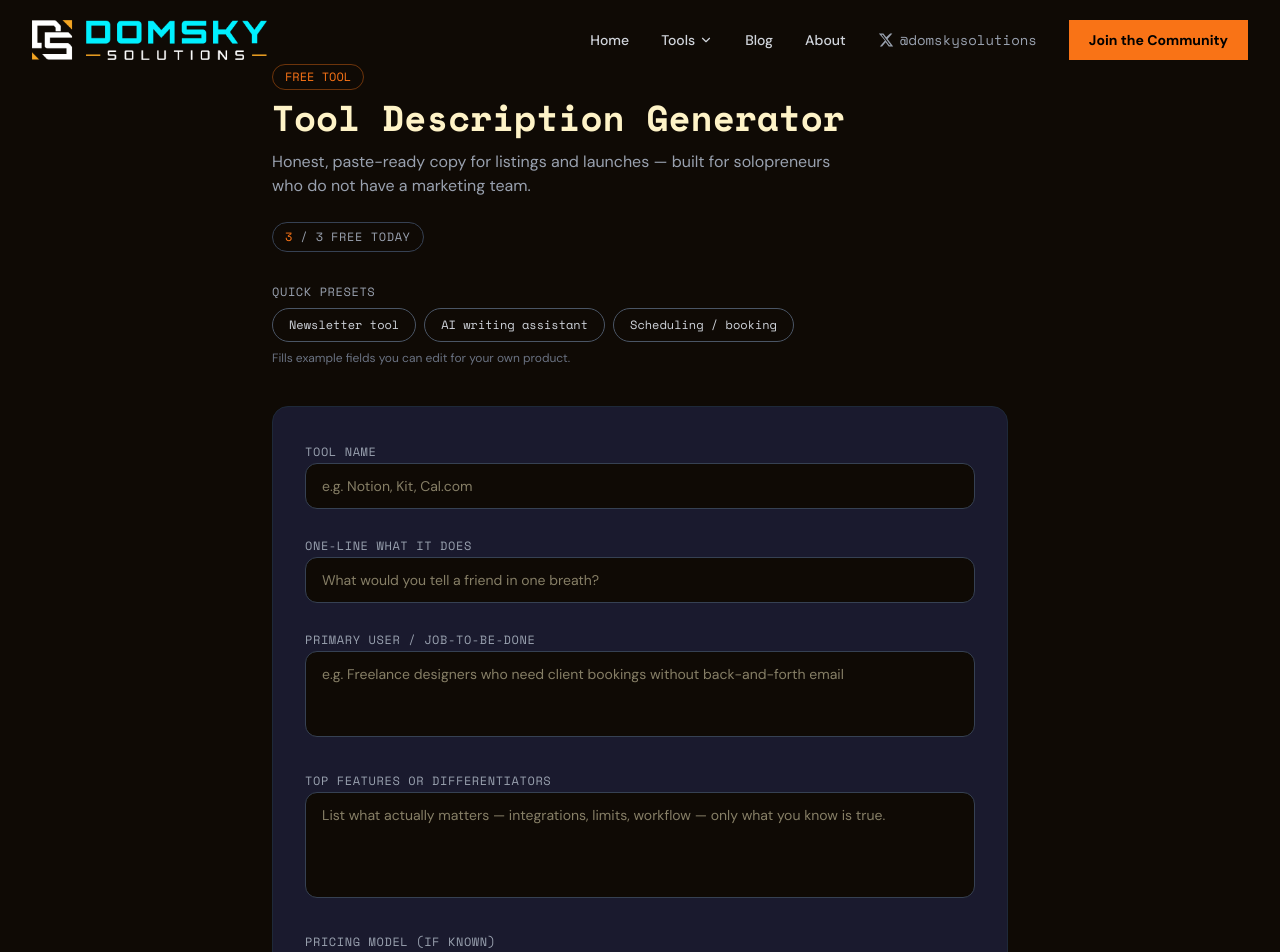
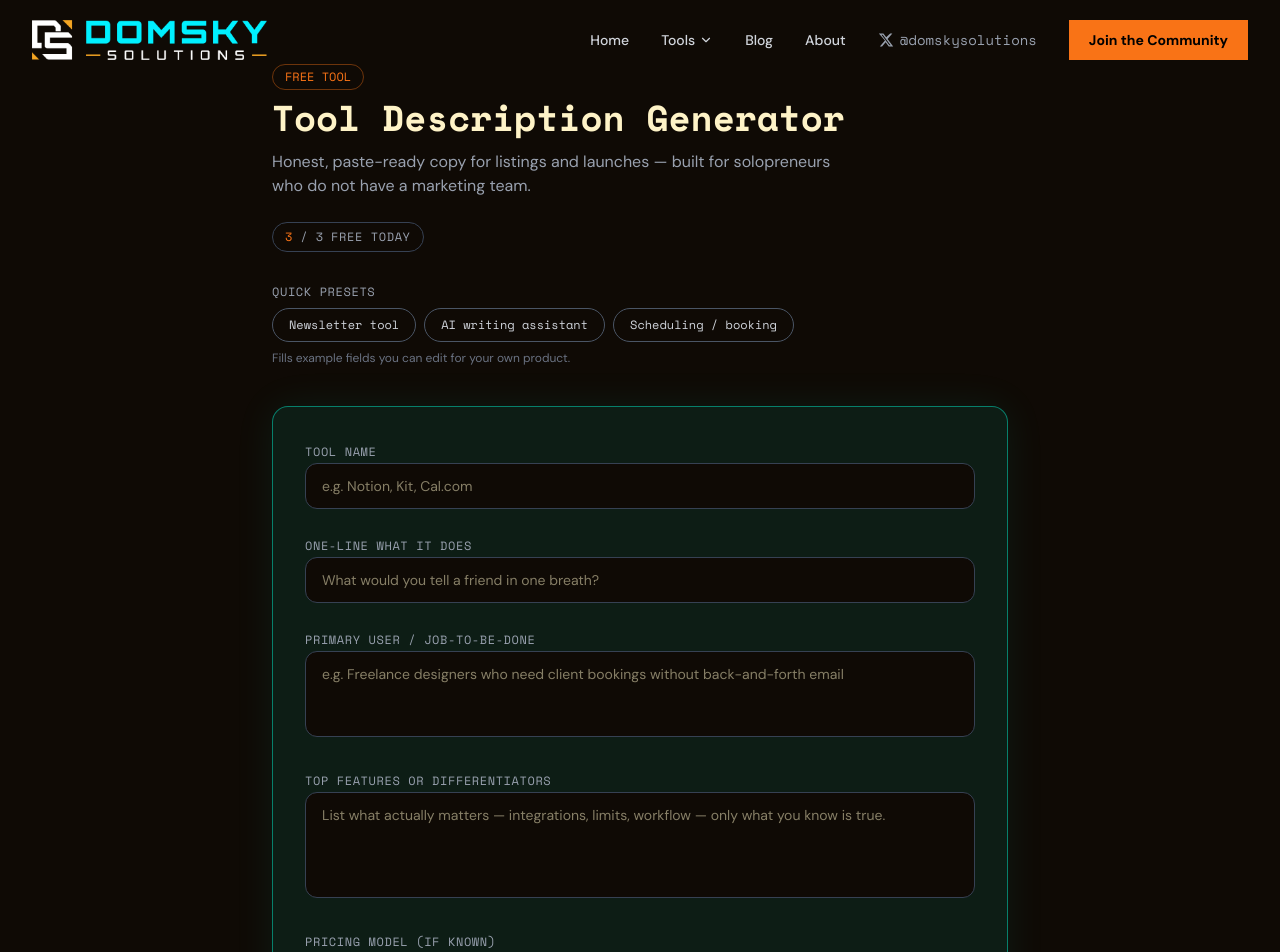
Before and after one commit to domskysolutions-collab/domskysolutions.com, a React (Vite) app: page /tools/tool-description in a window 1280 px wide. Shown: the top 952 px of the page. Built offline with nearby package versions, Linux system fonts and the light colour scheme.

Commit message:
Update ToolDescriptionPage.tsx

```diff
--- a/src/pages/tools/ToolDescriptionPage.tsx
+++ b/src/pages/tools/ToolDescriptionPage.tsx
@@ -293,8 +293,12 @@ export function ToolDescriptionPage() {
         </div>
 
         <div
-          className="mt-10 rounded-2xl border border-gray-800 p-8"
-          style={{ background: '#1a1a2e' }}
+          className="mt-10 rounded-2xl border p-8"
+          style={{
+            background: 'rgba(0, 245, 212, 0.08)',
+            borderColor: 'rgba(0, 245, 212, 0.45)',
+            boxShadow: '0 0 40px rgba(0, 245, 212, 0.08)',
+          }}
         >
           <div className="space-y-6">
             <div>
```
